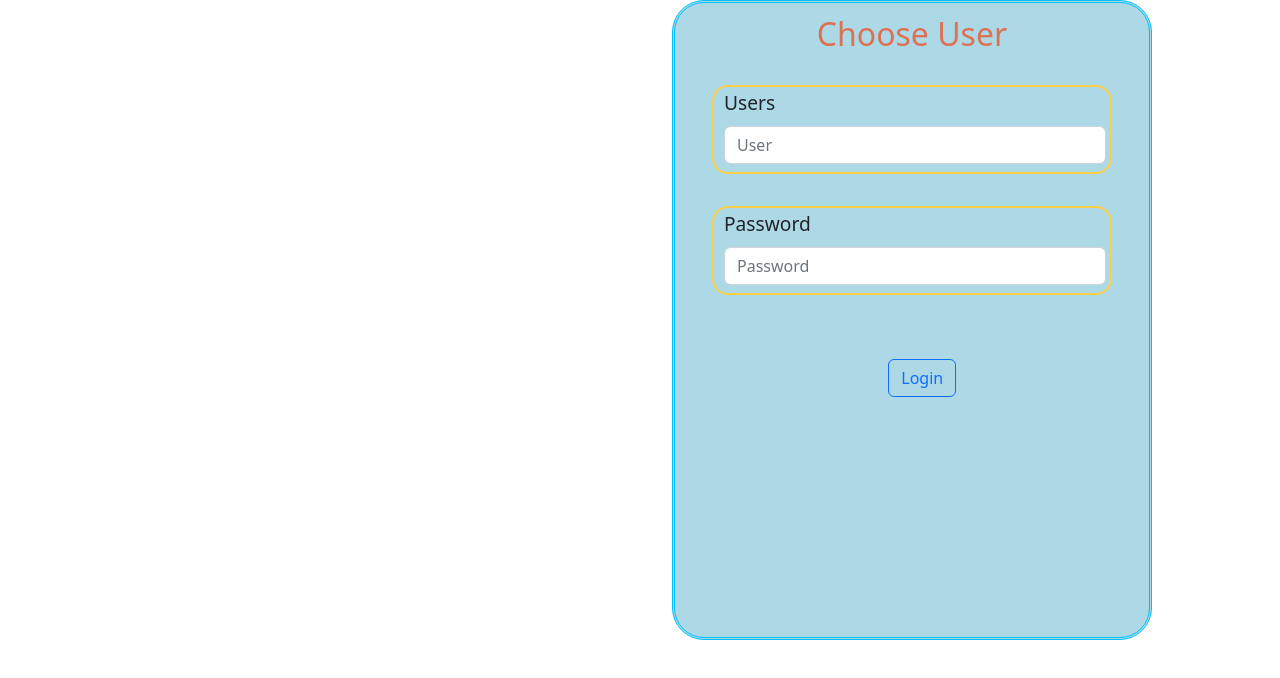
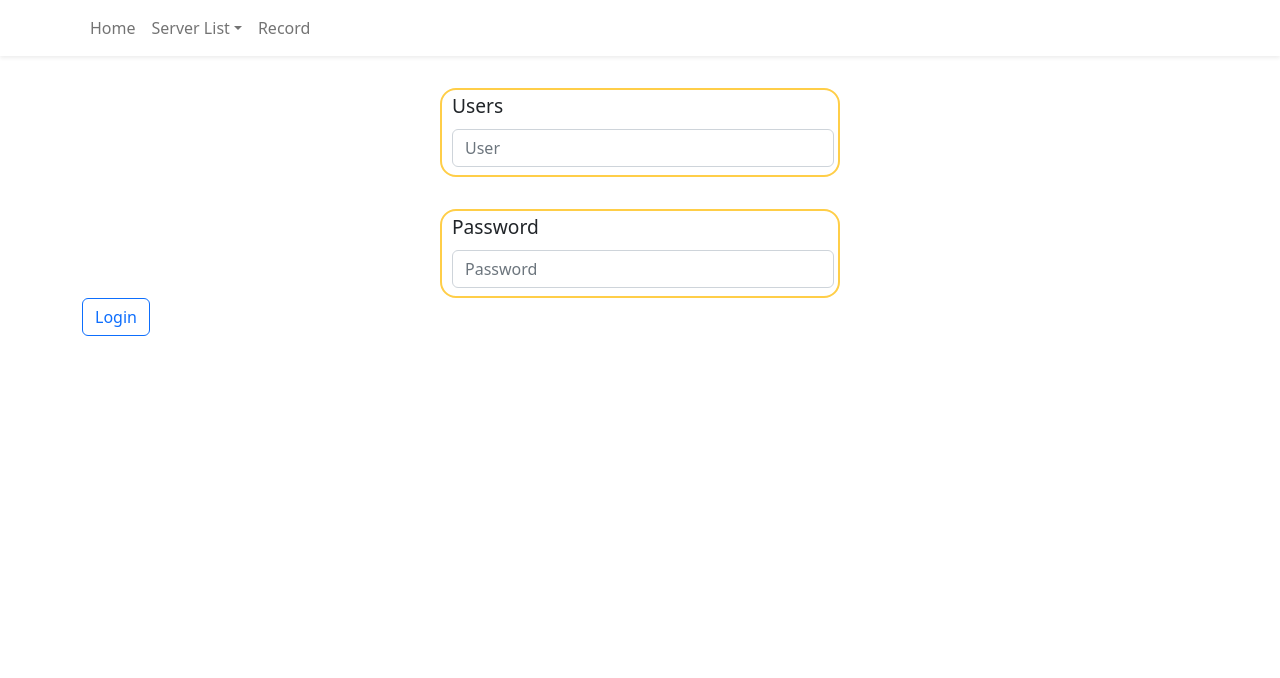
Before and after one commit to GKD890/BudgetHelper-Management, a React (Create React App) app: page /login in a window 1280 px wide. Shown: the top 678 px of the page. Built offline with nearby package versions, Linux system fonts and the light colour scheme.

Commit message:
refactor router + Navbar

```diff
--- /dev/null
+++ b/src/components/navbat.tsx
@@ -0,0 +1,24 @@
+import { Container, Nav, Navbar, NavDropdown } from "react-bootstrap";
+
+export function INavbar(){
+    return(
+        <Navbar sticky="top" className="bg-white shadow-sm mb-3"  >
+            <Container>
+                <Nav >
+                    <Nav.Link href="/">
+                        Home
+                    </Nav.Link>
+
+                    <NavDropdown title="Server List">
+                        <NavDropdown.Item> Current Server </NavDropdown.Item>
+                    </NavDropdown>
+
+
+                    <Nav.Link href="/record">
+                        Record
+                    </Nav.Link>
+                </Nav>
+            </Container>
+        </Navbar>
+    )
+}
--- a/src/pages/LoginPage.tsx
+++ b/src/pages/LoginPage.tsx
@@ -1,4 +1,6 @@
+import { Container } from "react-bootstrap";
 import LoginTab from "../components/login/login";
+import { INavbar } from "../components/navbat";
 // import s from "./LoginPage.css" ;
 // import "./LoginPage.css";
 import "./LoginPage.css";
@@ -6,10 +8,12 @@ import "./LoginPage.css";
 export const LoginPage = ():React.ReactElement => {
 
   return (
-    <div className="loginTab" >
-    <h2> Choose User </h2>
-      <LoginTab className="form-group"  />
-    </div>
+    <>
+      <INavbar />
+      <Container >
+        <LoginTab className="form-group"  />
+      </Container>
+    </>
 
     );
 
--- a/src/pages/MemberPage.tsx
+++ b/src/pages/MemberPage.tsx
@@ -1,14 +1,16 @@
 import React from 'react';
+import { Container } from 'react-bootstrap';
+import { INavbar } from '../components/navbat';
 import { MemberView } from '../components/views/memberView';
-import { RecordView } from '../components/views/recordsView';
-
 
 export const MemberPage = ():React.ReactElement => {
 
     return (
         <>
-            <MemberView />
-            <RecordView />
+            <INavbar />
+            <Container>
+                <MemberView />
+            </Container>
         </>
 
     );
--- /dev/null
+++ b/src/pages/RecordPage.tsx
@@ -0,0 +1,17 @@
+import { Container } from "react-bootstrap";
+import { INavbar } from "../components/navbat";
+import { RecordView } from "../components/views/recordsView";
+
+export const RecordPage = ():React.ReactElement => {
+
+    return (
+        <>
+            <INavbar />
+            <Container>
+                <RecordView />
+            </Container>
+        </>
+
+    );
+
+}
--- a/src/routers/MainRouter.tsx
+++ b/src/routers/MainRouter.tsx
@@ -4,6 +4,7 @@ import App from '../App';
 import { ErrorPage } from "../pages/ErrorPage";
 import { LoginPage } from "../pages/LoginPage";
 import { MemberPage } from "../pages/MemberPage";
+import { RecordPage } from "../pages/RecordPage";
 
 export const router = createBrowserRouter([
     { // Main page
@@ -12,17 +13,21 @@ export const router = createBrowserRouter([
         errorElement:<ErrorPage />,
         // loader: ,
         // children pages
-        children:[
 
-            {
-                path:"/member/",
-                element: <MemberPage></MemberPage>,
-                errorElement:<ErrorPage />,
-            }
-        ]
-    },{
+    },
+    {
         path:"/login/",
         element: <LoginPage></LoginPage>,
         errorElement:<ErrorPage />,
     },
+    {
+        path:"/member/",
+        element: <MemberPage></MemberPage>,
+        errorElement:<ErrorPage />,
+    },
+    {
+        path:"/record/",
+        element: <RecordPage></RecordPage>,
+        errorElement:<ErrorPage />,
+    }
 ])
```
